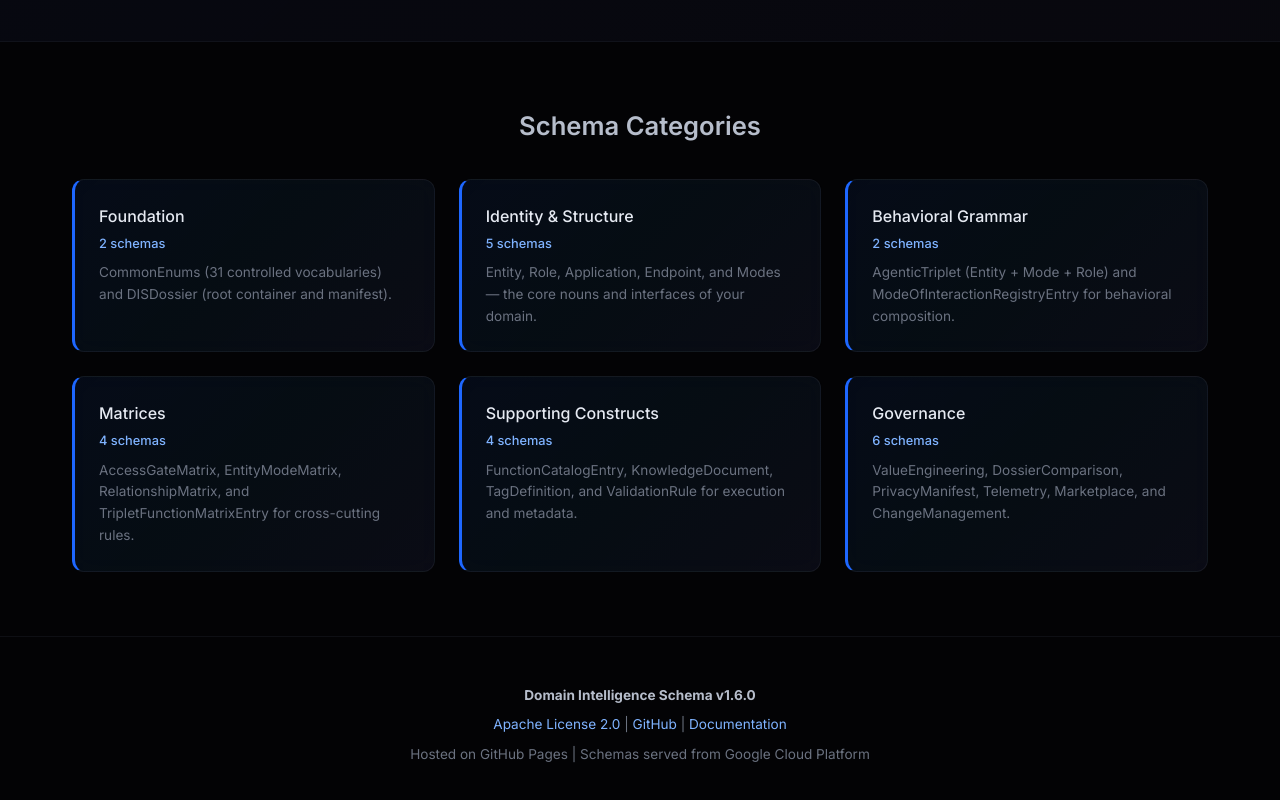
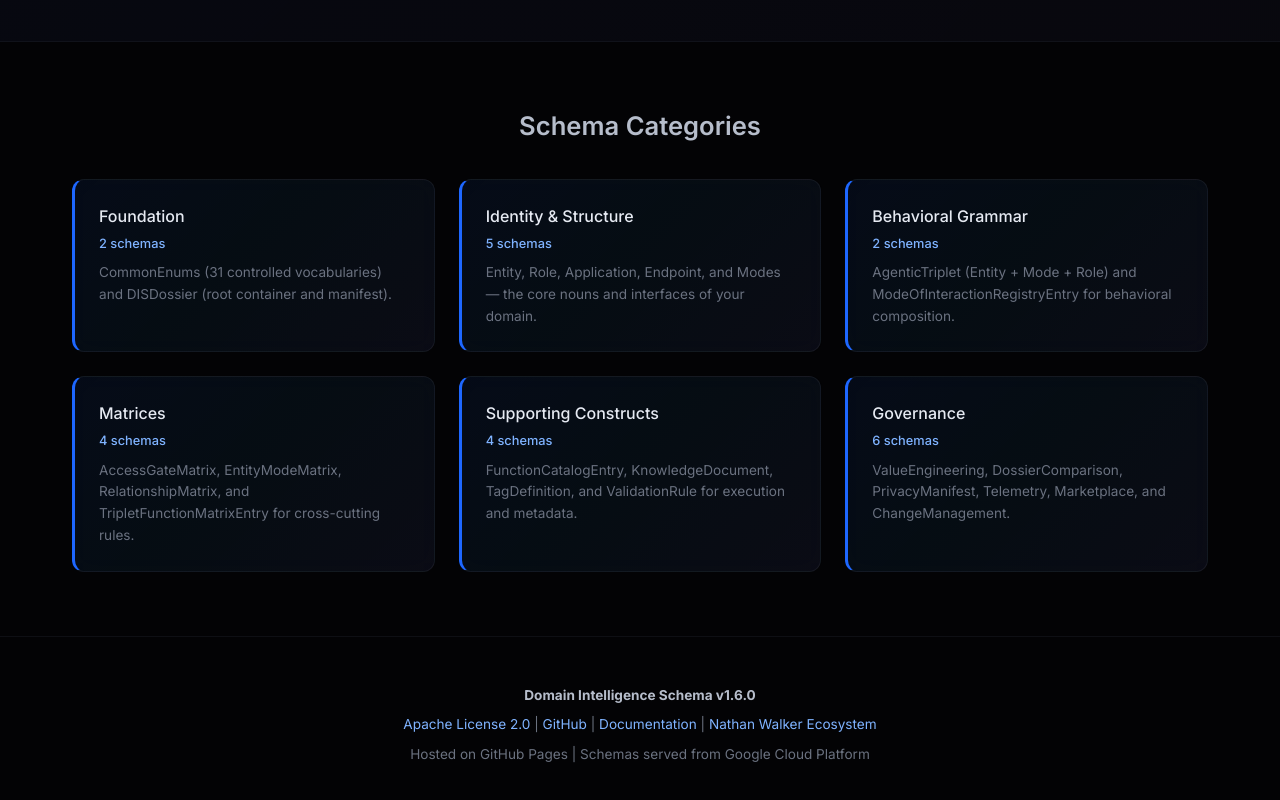
Before and after one commit to nwalker85/domainintelligenceschema, a plain HTML site: page index.html in a window 1280 px wide. Shown: the part 2005-2805 px from the top of the page. Drawn offline with Linux system fonts and the light colour scheme.

Commit message:
content: cross-link nwalker ecosystem (#3)

```diff
--- a/index.html
+++ b/index.html
@@ -387,7 +387,7 @@ ajv validate \
     <!-- Footer -->
     <footer>
         <p><strong>Domain Intelligence Schema v1.6.0</strong></p>
-        <p><a href="https://github.com/nwalker85/domainintelligenceschema/blob/main/LICENSE">Apache License 2.0</a> | <a href="https://github.com/nwalker85/domainintelligenceschema">GitHub</a> | <a href="https://schemas.domainintelligenceschema.org/docs/">Documentation</a></p>
+        <p><a href="https://github.com/nwalker85/domainintelligenceschema/blob/main/LICENSE">Apache License 2.0</a> | <a href="https://github.com/nwalker85/domainintelligenceschema">GitHub</a> | <a href="https://schemas.domainintelligenceschema.org/docs/">Documentation</a> | <a href="https://nwalker.cc/ecosystem">Nathan Walker Ecosystem</a></p>
         <p>Hosted on GitHub Pages | Schemas served from Google Cloud Platform</p>
     </footer>
 
```
